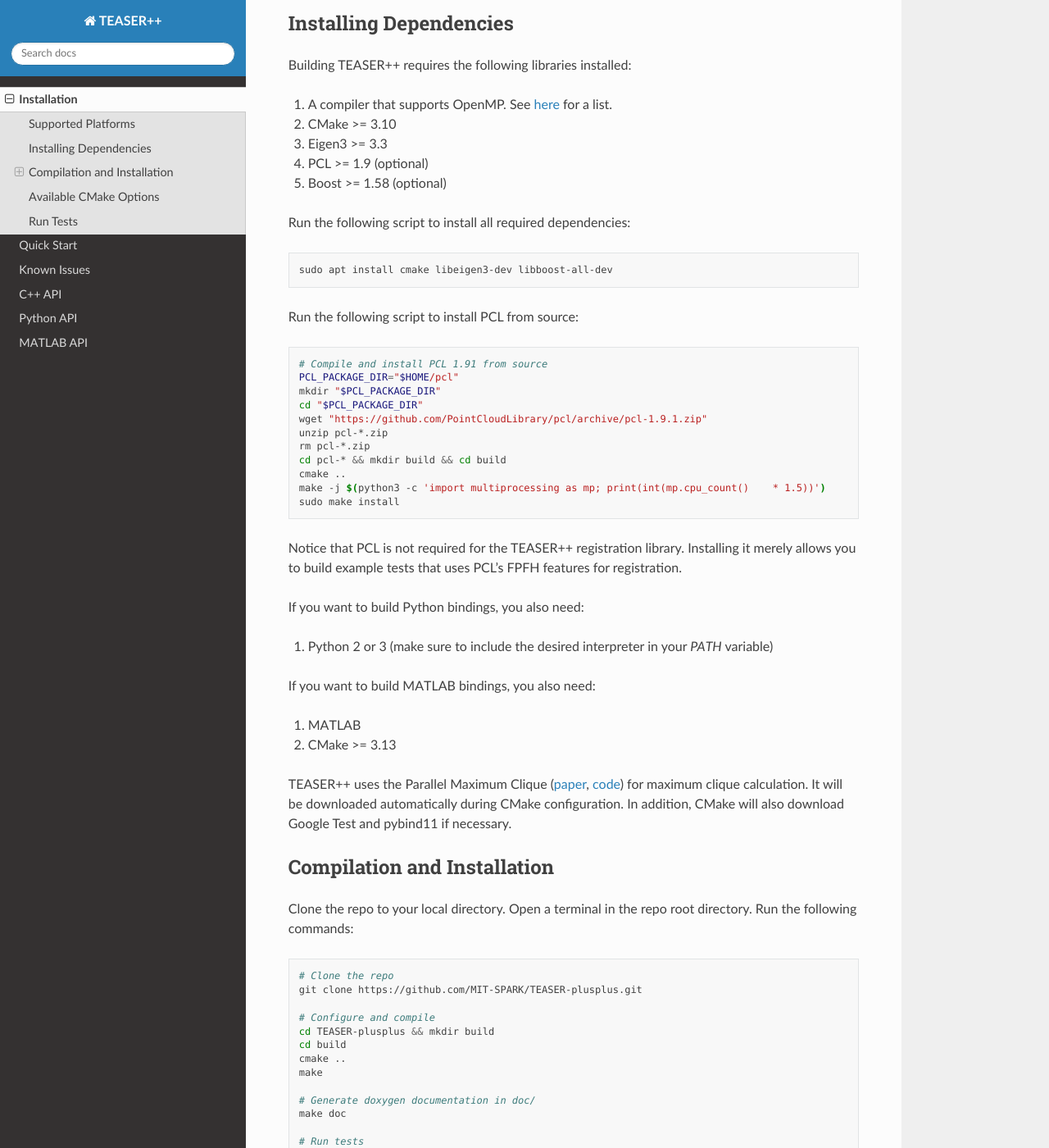
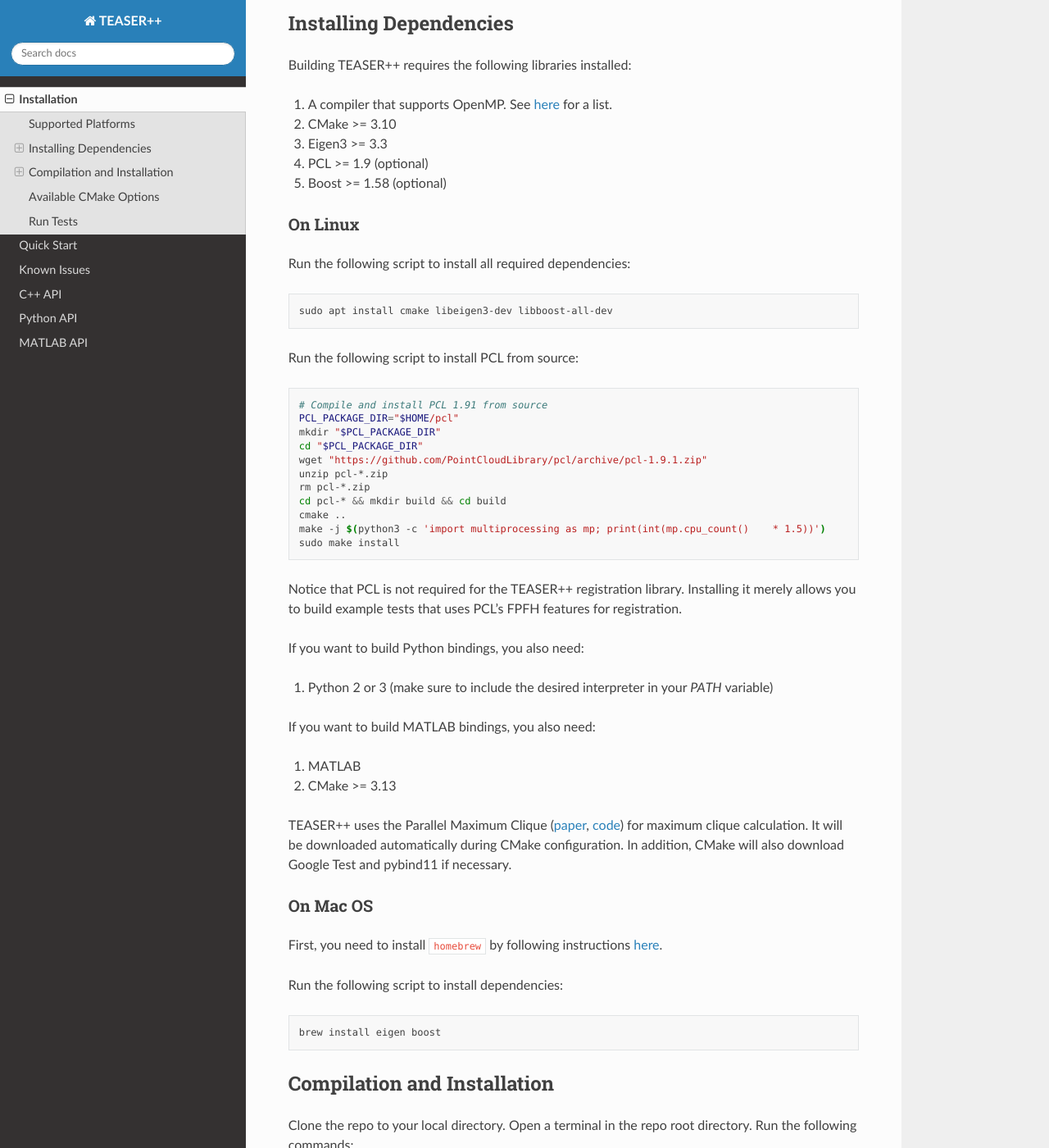
Before and after one commit to MIT-SPARK/TEASER-plusplus, a Sphinx documentation site: the page built from doc/installation.rst, in a window 1280 px wide and 1400 px high, scrolled down 300 px. Shown: the whole window at 82% size. Built offline with Sphinx 7.4.7 and the Read the Docs theme 2.0.0, drawn with Linux system fonts in a browser that asks for light colours.

Commit message:
update documentation for Mac compilation

```diff
--- a/doc/installation.rst
+++ b/doc/installation.rst
@@ -20,6 +20,9 @@ Building TEASER++ requires the following libraries installed:
 3. Eigen3 >= 3.3
 4. PCL >= 1.9 (optional)
 5. Boost >= 1.58 (optional)
+
+On Linux
+^^^^^^^^
 
 Run the following script to install all required dependencies:
 
@@ -55,6 +58,17 @@ If you want to build MATLAB bindings, you also need:
 2. CMake >= 3.13
 
 TEASER++ uses the Parallel Maximum Clique (`paper <https://arxiv.org/abs/1302.6256>`_, `code <https://github.com/ryanrossi/pmc>`_) for maximum clique calculation. It will be downloaded automatically during CMake configuration. In addition, CMake will also download Google Test and pybind11 if necessary.
+
+On Mac OS
+^^^^^^^^^^
+
+First, you need to install ``homebrew`` by following instructions `here <https://brew.sh/>`_.
+
+Run the following script to install dependencies:
+
+.. code-block:: sh
+
+   brew install eigen boost
 
 Compilation and Installation
 ----------------------------
```
